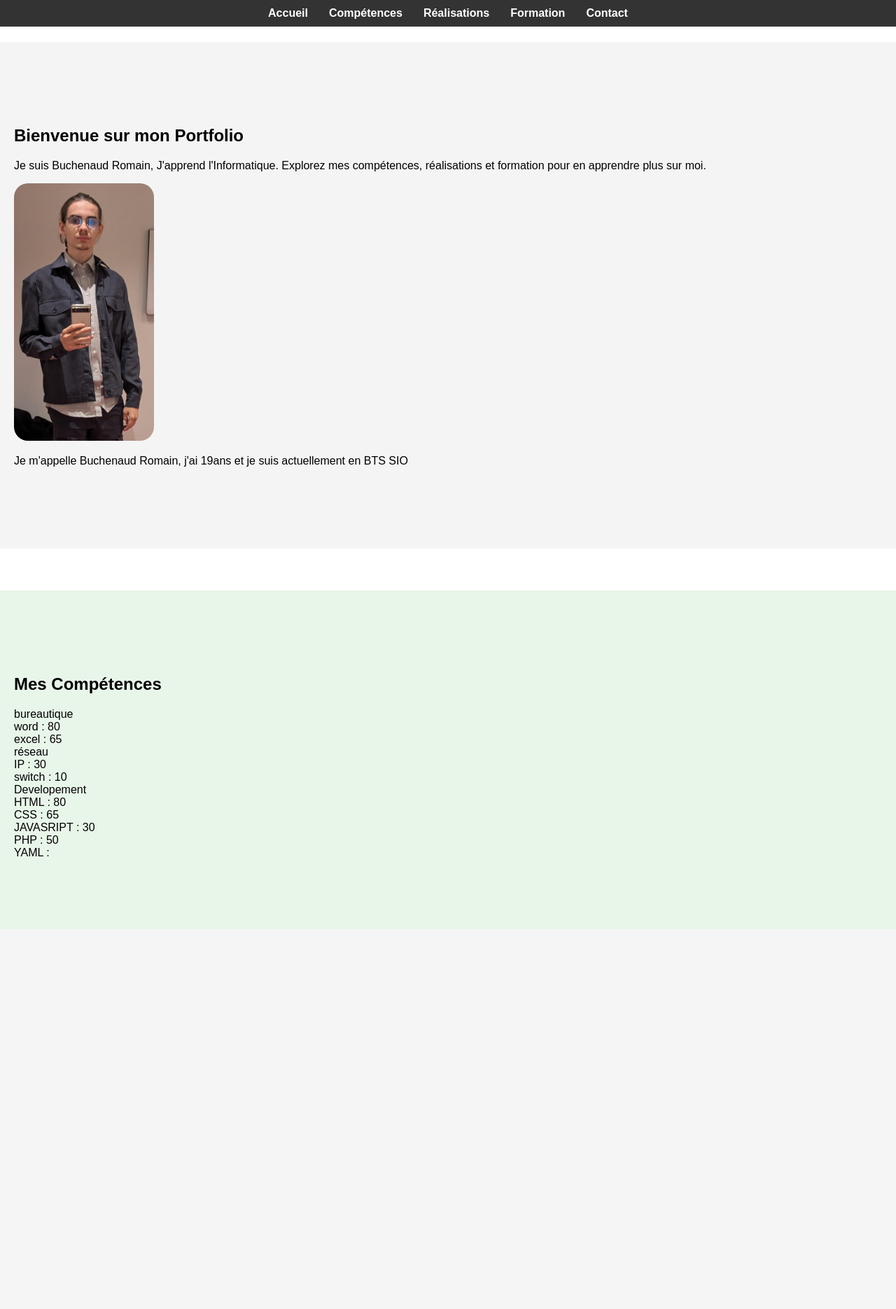
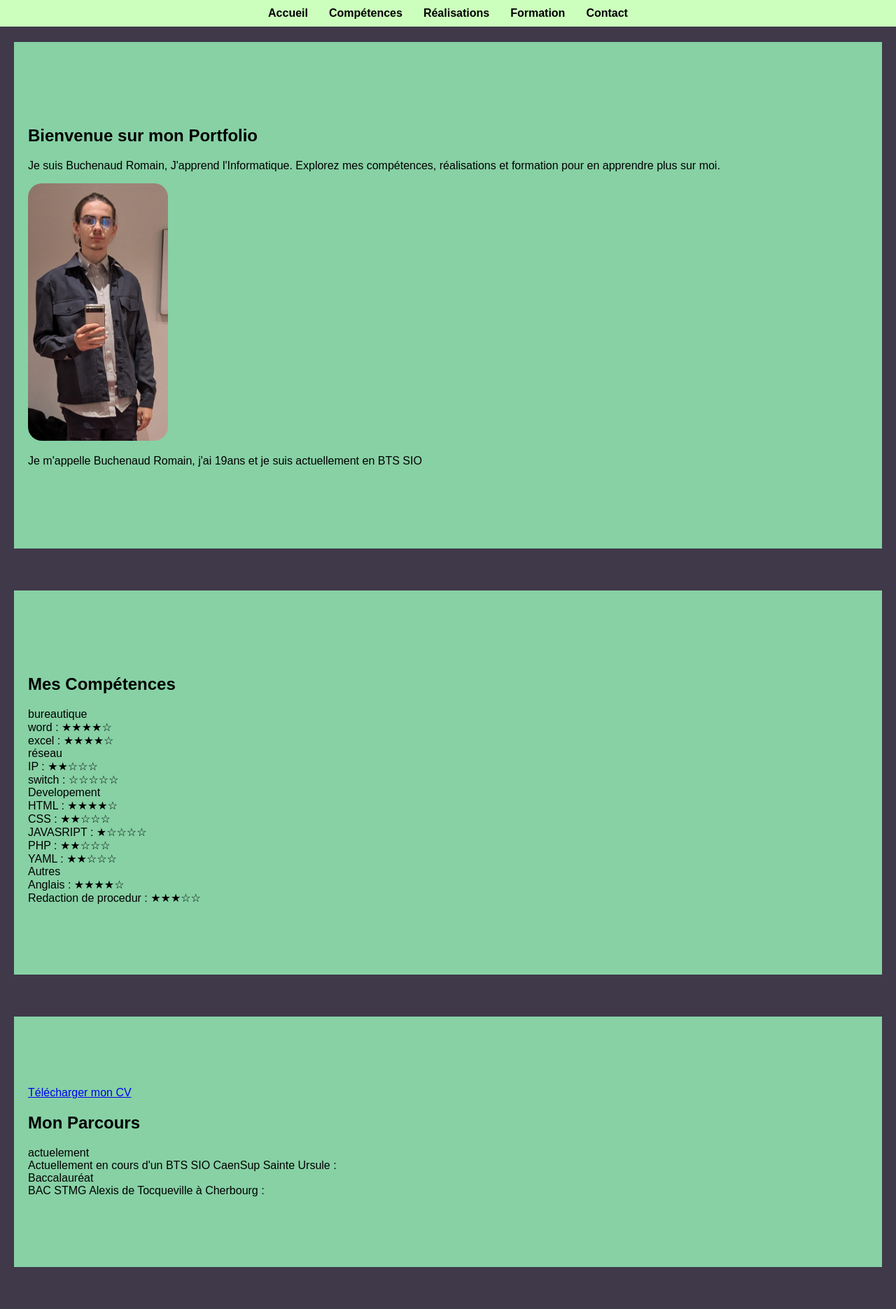
Before and after one commit to Buchenaudrom1/AP-slam, a PHP site: page /portfolio.php in a window 1280 px wide. Shown: the whole page at 70% size. Before the commit the page ends 1328 px from the top, so only its background shows below. Run offline with PHP 8.4, Linux system fonts and the light colour scheme.

Commit message:
php css yaml
zz

```diff
--- a/css/style.css
+++ b/css/style.css
@@ -1,18 +1,20 @@
-
 body {
     font-family: Arial, sans-serif;
     margin: 0;
     padding: 0;
+    background-color: #40394A;
 }
+
 header {
     position: fixed;
     top: 0;
     left: 0;
     width: 100%;
-            background-color: #333;
-            color: white;
+    background-color: #CCFFBD;
+    color: #FFDEDE;
     z-index: 1000;
 }
+
 nav ul {
     list-style: none;
     margin: 0;
@@ -20,36 +22,35 @@
     display: flex;
     justify-content: center;
 }
+
 nav ul li {
     margin: 0 15px;
 }
+
 nav ul li a {
-            color: white;
+    color: #000000;
     text-decoration: none;
     font-weight: bold;
 }
+
 section {
     padding: 100px 20px;
     margin-top: 60px;
+    max-width: 1200px;
+    margin: 60px auto;
 }
-        #accueil {
-            background-color: #f4f4f4;
+
+#accueil,
+#competences,
+#realisations,
+#formation,
+#contact {
+    background-color: #87d1a5;
 }
-        #competences {
-            background-color: #e8f5e9;
-        }
-        #realisations {
-            background-color: #e3f2fd;
-        }
-        #formation {
-            background-color: #fff3e0;
-        }
-        #contact {
-            background-color: #ede7f6;
-        }
+
 footer {
     text-align: center;
     padding: 20px;
-            background-color: #333;
-            color: white;
+    background-color: #7ECA9C;
+    color: #000000;
 }
--- a/data/competences.yaml
+++ b/data/competences.yaml
@@ -3,24 +3,30 @@ domaines:
   - nom: bureautique
     competences:
       - nom: word
-        niveau: 80
+        niveau: ★★★★☆
       - nom: excel
-        niveau: 65
+        niveau: ★★★★☆
   - nom: réseau
     competences:
       - nom: IP
-        niveau: 30
+        niveau: ★★☆☆☆
       - nom: switch
-        niveau: 10
+        niveau: ☆☆☆☆☆
   - nom: Developement
     competences:
       - nom: HTML
-        niveau: 80
+        niveau: ★★★★☆
       - nom: CSS
-        niveau: 65
+        niveau: ★★☆☆☆
       - nom: JAVASRIPT
-        niveau: 30
+        niveau: ★☆☆☆☆
       - nom: PHP
-        niveau: 50
+        niveau: ★★☆☆☆
       - nom: YAML
-        niveau:
+        niveau: ★★☆☆☆
+  - nom: Autres
+    competences:
+      - nom: Anglais
+        niveau: ★★★★☆
+      - nom: Redaction de procedur
+        niveau: ★★★☆☆
--- a/data/formation.yaml
+++ b/data/formation.yaml
@@ -1,6 +1,8 @@
-titre: Ma Formation
+titre: "Mon Parcours"
 domaines:
- - nom: Scolarites
-  competences:
-    - nom: BAC STMG lycée Alexis de Tocqueville à Cherbourg
-    - nom: BTS SIO ( en cours ) CaenSup Sainte Ursule
+  - nom: "actuelement"
+    details:
+      - nom: "Actuellement en cours d'un BTS SIO CaenSup Sainte Ursule"
+  - nom: "Baccalauréat"
+    details:
+      - nom: "BAC STMG Alexis de Tocqueville à Cherbourg"
--- a/php/formation.php
+++ b/php/formation.php
@@ -1,18 +1,18 @@
 <?php
-$dta =yaml_parse_file(phile: 'data\formation.yaml')
+$data = yaml_parse_file('data/formation.yaml');
 ?>
 
 <section id="formation">
     <a href="assets/cv.pdf" target="_blank">Télécharger mon CV</a>
 
-
     <h2><?php echo $data['titre']; ?> </h2>
 
 <?php
-foreach($data['domaines'] AS $domaine){
-    echo $domaine['nom']."<br>";
-    foreach($domaine['competences'] AS $competence){
-        echo $competence['nom']." : "."<br>";
+foreach ($data['domaines'] AS $domaine) {
+    echo $domaine['nom'] . "<br>";
+
+    foreach ($domaine['details'] AS $detail) {
+        echo $detail['nom'] . " : <br>";
     }
 }
 ?>
--- a/portfolio.php
+++ b/portfolio.php
@@ -4,7 +4,7 @@
     <meta charset="UTF-8">
     <meta name="viewport" content="width=device-width, initial-scale=1.0">
     <title>Portfolio de Buchenaud Romain</title>
-    <link rel="stylesheet" href="css/style.css">
+    <link rel="stylesheet" href="css\style.css">
 
 </head>
 <body>
@@ -27,7 +27,7 @@ require_once("yaml/yaml.php");
     </header>
     <?php include 'php/accueil.php'; ?>
     <?php include 'php/competences.php'; ?>
-    <?php //include 'php/formation.php'; ?>
+    <?php include 'php/formation.php'; ?>
     <?php //include 'php/realisations.php'; ?>
     <?php //include 'php/contact.php'; ?>
 </body>
```
Lines whose indentation alone changed are shown as unchanged.
